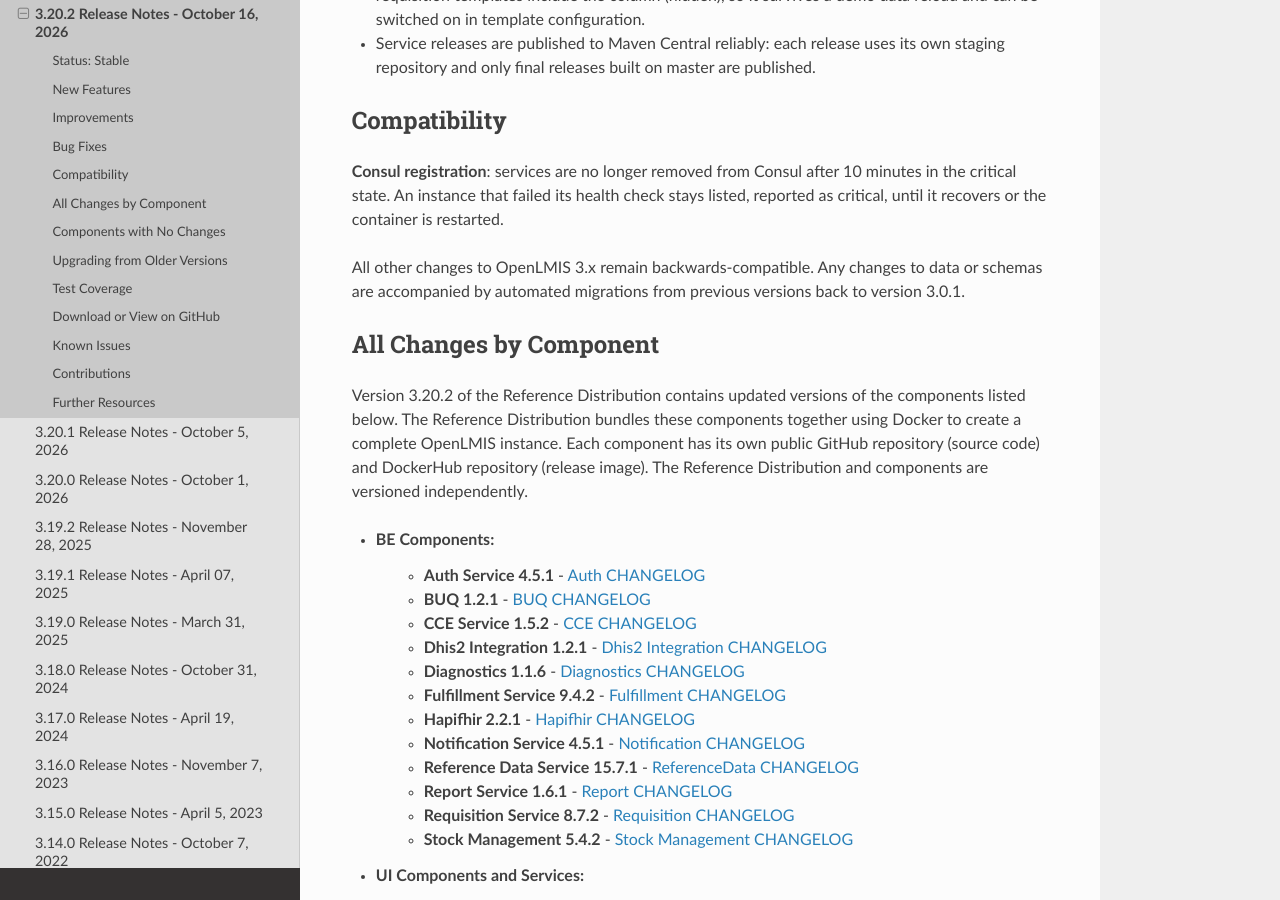
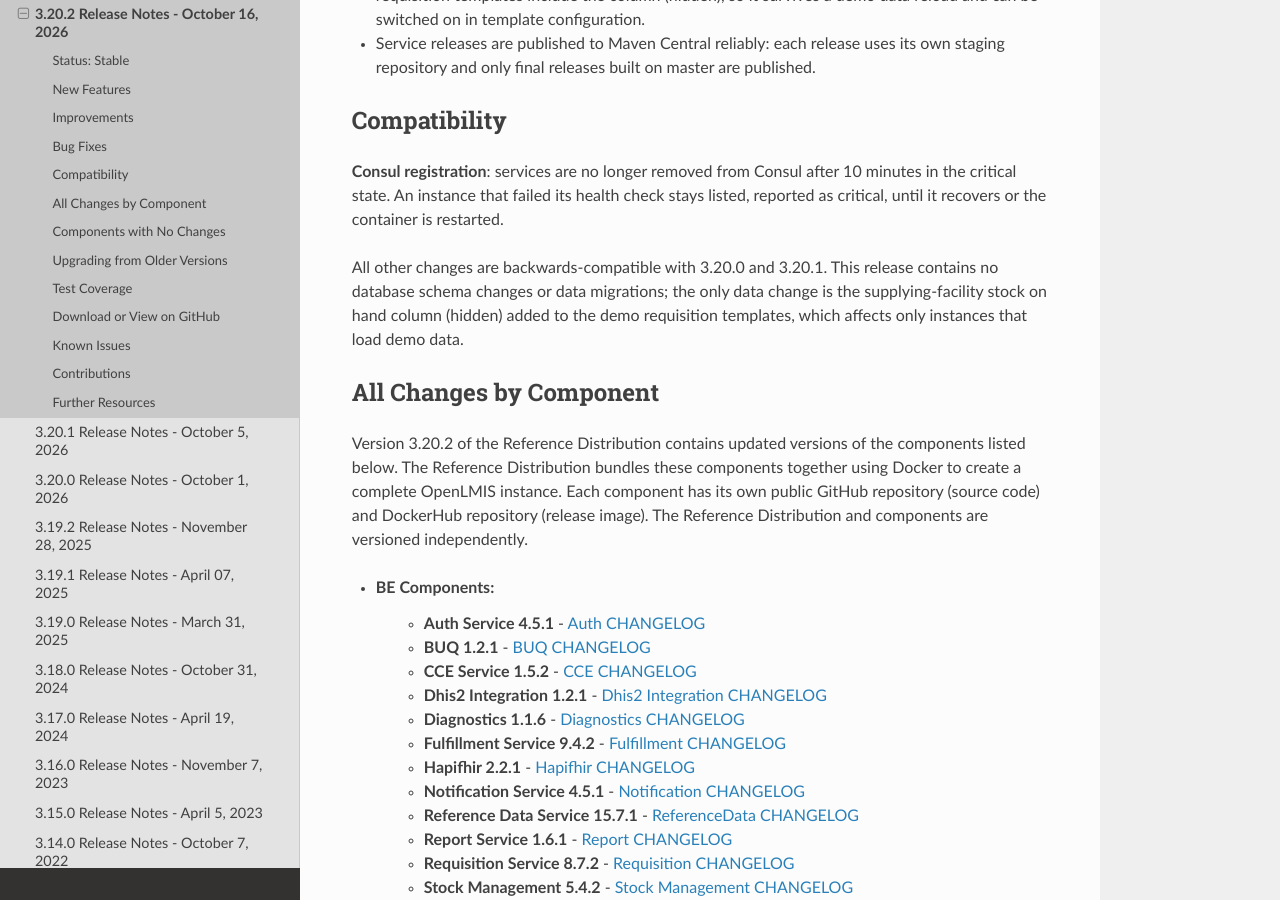
Before and after one commit to OpenLMIS/openlmis-ref-distro, a Sphinx documentation site: the page built from docs/source/releases/openlmis-ref-distro-v3.20.2.rst, in a window 1280 px wide and 900 px high, scrolled down 1025 px. Built offline with Sphinx 7.4.7 and the Read the Docs theme 3.1.0, drawn with Linux system fonts in a browser that asks for light colours; pages that are not in the unit, such as notebooks, are missing from menus.

Commit message:
Fix the 3.20.2 compatibility note

```diff
--- a/docs/source/releases/openlmis-ref-distro-v3.20.2.rst
+++ b/docs/source/releases/openlmis-ref-distro-v3.20.2.rst
@@ -28,7 +28,7 @@
 =============
 **Consul registration**: services are no longer removed from Consul after 10 minutes in the critical state. An instance that failed its health check stays listed, reported as critical, until it recovers or the container is restarted.
 
-All other changes to OpenLMIS 3.x remain backwards-compatible. Any changes to data or schemas are accompanied by automated migrations from previous versions back to version 3.0.1.
+All other changes are backwards-compatible with 3.20.0 and 3.20.1. This release contains no database schema changes or data migrations; the only data change is the supplying-facility stock on hand column (hidden) added to the demo requisition templates, which affects only instances that load demo data.
 
 All Changes by Component
 ========================
```
